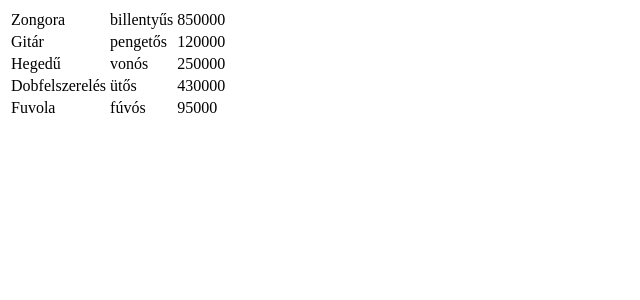
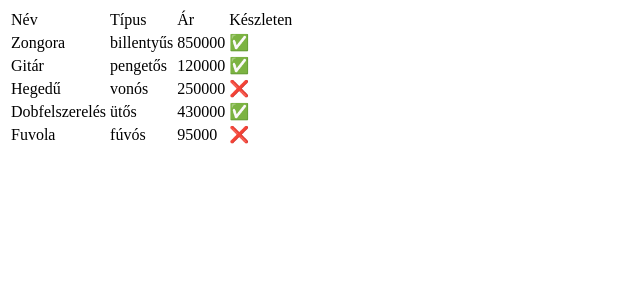
Before and after one commit to tdBate/hangszerekReactMasodikTD, a React (Vite) app: page / in a window 1280 px wide. Shown: the top 300 px of the page, without its empty margins (0-640 px from the left). Built offline with nearby package versions, Linux system fonts and the light colour scheme.

Commit message:
Tabla javít

```diff
--- a/src/components/HangszerTabla.tsx
+++ b/src/components/HangszerTabla.tsx
@@ -2,14 +2,14 @@ export function HangszerTabla(props: {data: Hangszer[]}) {
     return(
         <>
         <table>
-            <thead></thead>
+            <thead><tr><td>Név</td> <td>Típus</td> <td>Ár</td> <td>Készleten</td> </tr></thead>
             <tbody>
                 {props.data.map(item=>(
                     <tr>
                         <td>{item.nev}</td>
                         <td>{item.tipus}</td>
                         <td>{item.ar}</td>
-                        <td>{item.keszleten}</td>
+                        <td>{item.keszleten?"✅":"❌"}</td>
                     </tr>
                 ))}
             </tbody>
```
